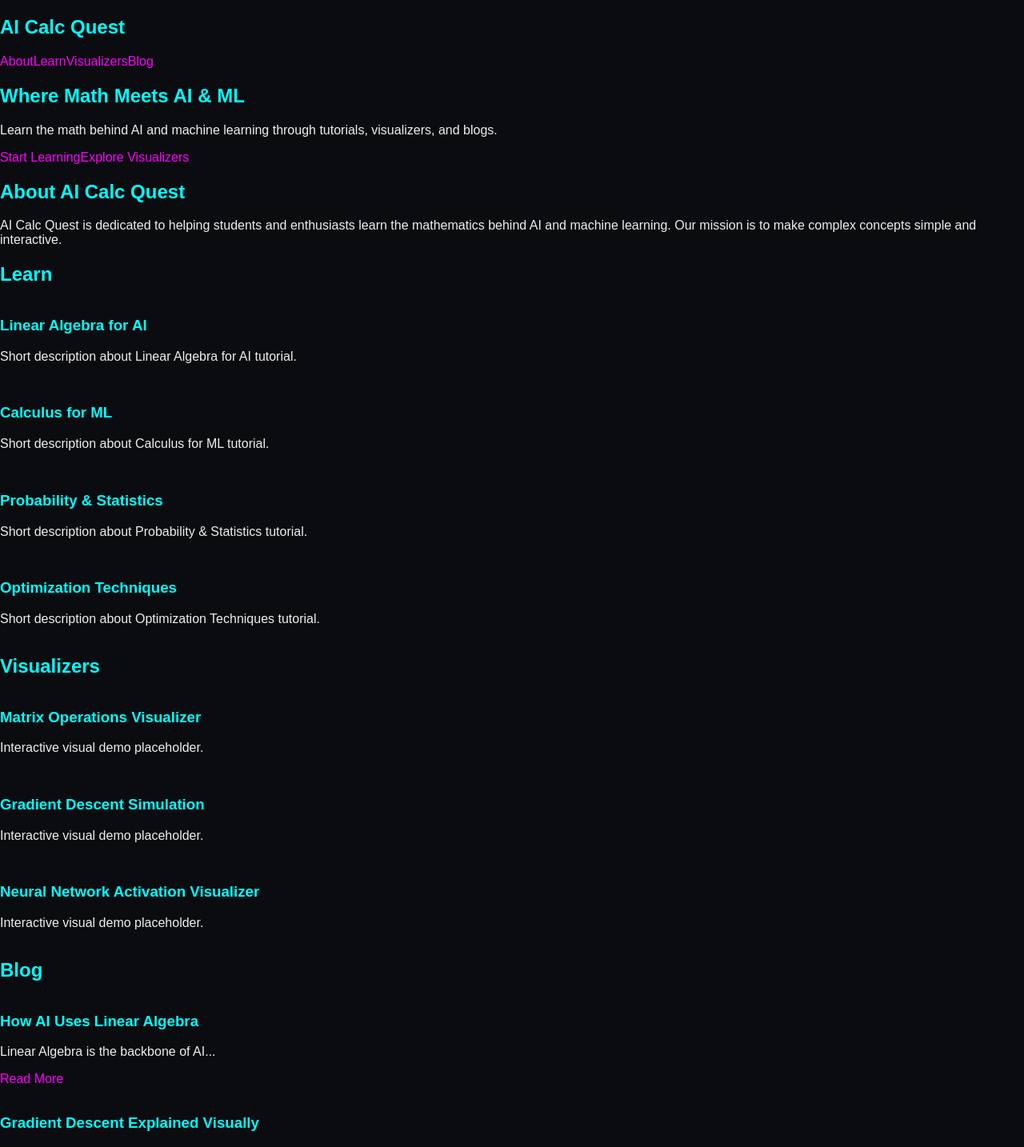
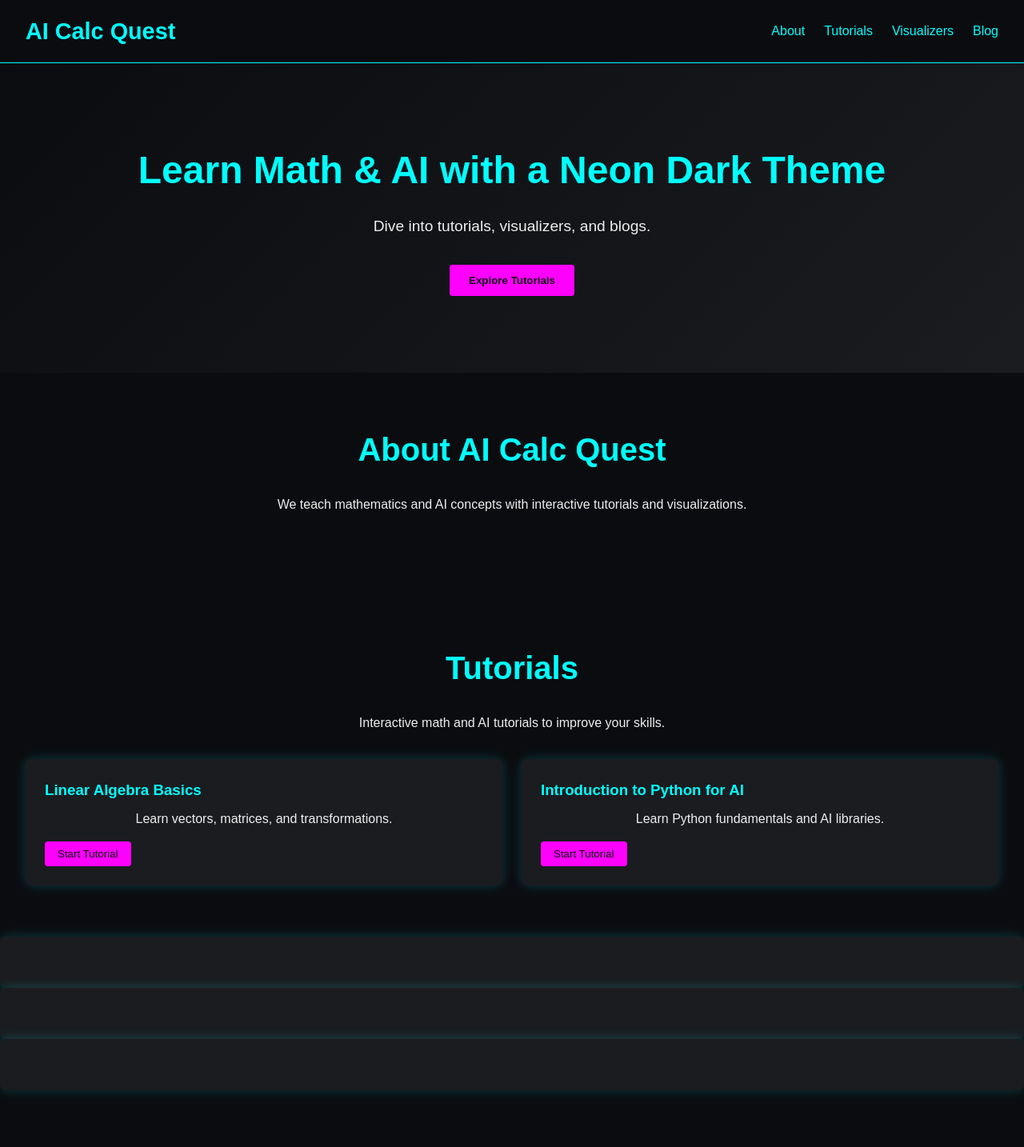
Before and after one commit to dhairyas87/aicalcquest, a React (Vite) app: page / in a window 1280 px wide. Shown: the top 1434 px of the page at 80% size. Built offline with nearby package versions, Linux system fonts and the light colour scheme.

Commit message:
Changes for Publishing Website

```diff
--- a/src/App.jsx
+++ b/src/App.jsx
@@ -1,23 +1,61 @@
-import React from "react";
 import Navbar from "./components/Navbar";
 import Hero from "./components/Hero";
 import About from "./components/About";
 import Tutorials from "./components/Tutorials";
-import Visualizers from "./components/Visualizers";
+
 import Blog from "./components/Blog";
 import Footer from "./components/Footer";
-
+import { tutorialsData } from "./data/tutorials";
+import { blogs } from "./data/blogs";
+import Visualizers from "./components/Visualizers";
+import { visualizersData } from "./data/visualizers"; // <- Make sure this exists
 function App() {
   return (
-    <div className="scroll-smooth">
+    <>
       <Navbar />
+
+      {/* Hero Section */}
       <Hero />
+
+      {/* About Section */}
       <About />
-      <Tutorials />
-      <Visualizers />
-      <Blog />
+
+      {/* Tutorials Section */}
+      <section id="tutorials">
+        <h2>Tutorials</h2>
+        <p>Interactive math and AI tutorials to improve your skills.</p>
+        <div className="grid grid-2">
+          {tutorialsData.map((tut) => (
+            <div key={tut.id} className="card">
+              <h3>{tut.title}</h3>
+              <p>{tut.description}</p>
+              <button>Start Tutorial</button>
+            </div>
+          ))}
+        </div>
+      </section>
+
+      {/* Visualizers Section */}
+      <Visualizers visualizers={visualizersData} />
+
+      {/* Blog Section */}
+      <section id="blog">
+        <h2>Blog & Resources</h2>
+        <p>Stay updated with the latest AI and math insights.</p>
+        <div className="grid grid-2">
+          {blogs.map((b) => (
+            <div key={b.id} className="card">
+              <h3>{b.title}</h3>
+              <p>{b.summary}</p>
+              <a href={b.link}>Read More</a>
+            </div>
+          ))}
+        </div>
+      </section>
+
+      {/* Footer */}
       <Footer />
-    </div>
+    </>
   );
 }
 
--- a/src/components/About.jsx
+++ b/src/components/About.jsx
@@ -1,10 +1,10 @@
 import React from "react";
 
 const About = () => {
-  return (
-    <section id="about" className="py-20 px-8 bg-darkBg text-gray-200">
-      <h2 className="text-4xl font-bold text-neon mb-4">About AI Calc Quest</h2>
-      <p className="max-w-2xl">AI Calc Quest is dedicated to helping students and enthusiasts learn the mathematics behind AI and machine learning. Our mission is to make complex concepts simple and interactive.</p>
+   return (
+    <section id="about" className="about">
+      <h2>About AI Calc Quest</h2>
+      <p>We teach mathematics and AI concepts with interactive tutorials and visualizations.</p>
     </section>
   );
 };
--- a/src/components/Blog.jsx
+++ b/src/components/Blog.jsx
@@ -2,18 +2,15 @@ import React from "react";
 import { blogs } from "../data/blogs";
 
 const Blog = () => {
-  return (
-    <section id="blog" className="py-20 px-8 bg-darkBg text-gray-200">
-      <h2 className="text-4xl font-bold text-neon mb-8">Blog</h2>
-      <div className="grid md:grid-cols-2 gap-6">
-        {blogs.map((post) => (
-          <div key={post.id} className="p-6 border border-gray-700 rounded hover:border-neon transition">
-            <h3 className="text-2xl font-semibold mb-2">{post.title}</h3>
-            <p className="text-gray-400 mb-4">{post.excerpt}</p>
-            <a href={post.link} className="text-neon hover:underline">Read More</a>
-          </div>
-        ))}
-      </div>
+ return (
+    <section id="blog" className="grid grid-2">
+      {blogs.map((b) => (
+        <div key={b.id} className="card">
+          <h3>{b.title}</h3>
+          <p>{b.summary}</p>
+          <a href={b.link}>Read More</a>
+        </div>
+      ))}
     </section>
   );
 };
--- a/src/components/Footer.jsx
+++ b/src/components/Footer.jsx
@@ -1,9 +1,9 @@
 import React from "react";
 
 const Footer = () => {
-  return (
-    <footer className="py-6 px-8 bg-darkBg text-gray-400 text-center border-t border-gray-700">
-      © {new Date().getFullYear()} AI Calc Quest. All rights reserved.
+ return (
+    <footer className="footer">
+      <p>© 2025 AI Calc Quest. All rights reserved.</p>
     </footer>
   );
 };
--- a/src/components/Hero.jsx
+++ b/src/components/Hero.jsx
@@ -1,16 +1,9 @@
-import React from "react";
-
-const Hero = () => {
+export default function Hero() {
   return (
-    <section className="h-screen flex flex-col justify-center items-center text-center px-4 bg-darkBg">
-      <h1 className="text-5xl md:text-6xl font-bold text-neon mb-4">Where Math Meets AI & ML</h1>
-      <p className="text-gray-300 max-w-xl mb-6">Learn the math behind AI and machine learning through tutorials, visualizers, and blogs.</p>
-      <div className="space-x-4">
-        <a href="#tutorials" className="px-6 py-3 bg-neonPink text-darkBg font-semibold rounded hover:bg-pink-500 transition">Start Learning</a>
-        <a href="#visualizers" className="px-6 py-3 border border-neon text-neon rounded hover:bg-neon hover:text-darkBg transition">Explore Visualizers</a>
-      </div>
+    <section className="hero">
+      <h1>Learn Math & AI with a Neon Dark Theme</h1>
+      <p>Dive into tutorials, visualizers, and blogs.</p>
+      <button>Explore Tutorials</button>
     </section>
   );
-};
-
-export default Hero;
+}
--- a/src/components/Navbar.jsx
+++ b/src/components/Navbar.jsx
@@ -1,17 +1,15 @@
 import React from "react";
 
-const Navbar = () => {
+export default function Navbar() {
   return (
-    <nav className="w-full py-4 px-8 flex justify-between items-center bg-darkBg fixed top-0 z-50">
-      <h1 className="text-neon text-2xl font-bold">AI Calc Quest</h1>
-      <div className="space-x-6 text-gray-300">
-        <a href="#about" className="hover:text-neon">About</a>
-        <a href="#tutorials" className="hover:text-neon">Learn</a>
-        <a href="#visualizers" className="hover:text-neon">Visualizers</a>
-        <a href="#blog" className="hover:text-neon">Blog</a>
-      </div>
+    <nav className="navbar">
+      <div className="logo">AI Calc Quest</div>
+      <ul className="nav-links">
+        <li><a href="#about">About</a></li>
+        <li><a href="#tutorials">Tutorials</a></li>
+        <li><a href="#visualizers">Visualizers</a></li>
+        <li><a href="#blog">Blog</a></li>
+      </ul>
     </nav>
   );
-};
-
-export default Navbar;
+}
--- a/src/components/Visualizers.jsx
+++ b/src/components/Visualizers.jsx
@@ -7,18 +7,15 @@ const visualizers = [
 ];
 
 const Visualizers = () => {
-  return (
-    <section id="visualizers" className="py-20 px-8 bg-darkBg text-gray-200">
-      <h2 className="text-4xl font-bold text-neon mb-8">Visualizers</h2>
-      <div className="grid md:grid-cols-2 gap-6">
-        {visualizers.map((item, idx) => (
-          <div key={idx} className="p-6 border border-gray-700 rounded hover:border-neon transition">
-            <h3 className="text-2xl font-semibold mb-2">{item}</h3>
-            <p className="text-gray-400">Interactive visual demo placeholder.</p>
-          </div>
-        ))}
-      </div>
-    </section>
+ return (
+    <>
+      {visualizers.map((v) => (
+        <div key={v.id} className="card">
+          <h3>{v.title}</h3>
+          <p>{v.description}</p>
+        </div>
+      ))}
+    </>
   );
 };
 
--- /dev/null
+++ b/src/data/tutorials.js
@@ -0,0 +1,14 @@
+// src/data/tutorials.js
+export const tutorialsData = [
+  {
+    id: 1,
+    title: "Linear Algebra Basics",
+    description: "Learn vectors, matrices, and transformations."
+  },
+  {
+    id: 2,
+    title: "Introduction to Python for AI",
+    description: "Learn Python fundamentals and AI libraries."
+  },
+  // Add more tutorials as needed
+];
--- /dev/null
+++ b/src/data/visualizers.js
@@ -0,0 +1,13 @@
+// src/data/visualizers.js
+export const visualizersData = [
+  {
+    id: 1,
+    title: "Matrix Visualizer",
+    description: "Visualize matrices and transformations interactively."
+  },
+  {
+    id: 2,
+    title: "AI Algorithm Flow",
+    description: "See how AI algorithms process data step by step."
+  }
+];
--- a/src/index.css
+++ b/src/index.css
@@ -1,28 +1,162 @@
-/* src/index.css */
-
+/* =========================
+   Variables & Base
+========================= */
 :root {
   --dark-bg: #0B0C10;
+  --card-bg: #1B1C20;
   --neon: #00FFFF;
   --neon-pink: #FF00FF;
   --text-color: #EEEEEE;
 }
 
+* {
+  box-sizing: border-box;
+  margin: 0;
+  padding: 0;
+}
+
 body {
-  margin: 0;
   font-family: 'Arial', sans-serif;
   background-color: var(--dark-bg);
   color: var(--text-color);
+  line-height: 1.6;
 }
 
-h1, h2, h3, h4, h5, h6 {
+/* =========================
+   Navbar
+========================= */
+.navbar {
+  display: flex;
+  justify-content: space-between;
+  align-items: center;
+  padding: 1rem 2rem;
+  background-color: var(--dark-bg);
+  border-bottom: 1px solid var(--neon);
+}
+
+.logo {
+  font-size: 1.8rem;
+  font-weight: bold;
   color: var(--neon);
 }
 
-a {
+.nav-links {
+  list-style: none;
+  display: flex;
+  gap: 1.5rem;
+}
+
+.nav-links a {
+  color: var(--neon);
+  text-decoration: none;
+  transition: 0.2s;
+}
+
+.nav-links a:hover {
+  color: var(--neon-pink);
+}
+
+/* =========================
+   Hero Section
+========================= */
+.hero {
+  text-align: center;
+  padding: 6rem 2rem;
+  background: linear-gradient(135deg, #0B0C10 0%, #1B1C20 100%);
+}
+
+.hero h1 {
+  color: var(--neon);
+  font-size: 3rem;
+  margin-bottom: 1rem;
+}
+
+.hero p {
+  color: var(--text-color);
+  margin-bottom: 2rem;
+  font-size: 1.2rem;
+}
+
+.hero button {
+  background-color: var(--neon-pink);
+  color: var(--dark-bg);
+  padding: 0.75rem 1.5rem;
+  border: none;
+  border-radius: 0.25rem;
+  font-weight: bold;
+  cursor: pointer;
+  transition: 0.2s;
+}
+
+.hero button:hover {
+  opacity: 0.85;
+}
+
+/* =========================
+   Sections (About / Tutorials / Visualizers / Blog)
+========================= */
+section {
+  padding: 4rem 2rem;
+}
+
+section h2 {
+  color: var(--neon);
+  font-size: 2.5rem;
+  margin-bottom: 1.5rem;
+  text-align: center;
+}
+
+section p {
+  color: var(--text-color);
+  max-width: 700px;
+  margin: 0 auto 2rem auto;
+  text-align: center;
+}
+
+/* =========================
+   Grid & Card Layout
+========================= */
+.grid {
+  display: grid;
+  gap: 1.5rem;
+}
+
+.grid-2 {
+  grid-template-columns: repeat(auto-fit, minmax(300px, 1fr));
+}
+
+.card {
+  background-color: var(--card-bg);
+  padding: 1.5rem;
+  border-radius: 0.5rem;
+  box-shadow: 0 0 15px rgba(0, 255, 255, 0.2);
+  transition: 0.3s;
+}
+
+.card h3 {
+  color: var(--neon);
+  margin-bottom: 0.5rem;
+}
+
+.card p {
+  color: var(--text-color);
+  margin-bottom: 1rem;
+}
+
+.card a {
   color: var(--neon-pink);
   text-decoration: none;
+  font-weight: bold;
 }
 
+.card:hover {
+  transform: translateY(-5px);
+  box-shadow: 0 0 20px rgba(0, 255, 255, 0.4);
+}
+
+/* =========================
+   Buttons
+========================= */
 button {
   background-color: var(--neon-pink);
   color: var(--dark-bg);
@@ -30,26 +164,45 @@ button {
   padding: 0.5rem 1rem;
   border-radius: 0.25rem;
   cursor: pointer;
+  transition: 0.2s;
 }
 
 button:hover {
-  opacity: 0.8;
+  opacity: 0.85;
 }
 
-/* Card / container styles */
-.card {
-  background-color: #1B1C20; /* slightly lighter than bg */
-  padding: 1rem;
-  border-radius: 0.5rem;
-  box-shadow: 0 0 10px rgba(0, 255, 255, 0.2);
-  margin-bottom: 1rem;
+/* =========================
+   Footer
+========================= */
+.footer {
+  padding: 2rem;
+  text-align: center;
+  background-color: var(--dark-bg);
+  border-top: 1px solid var(--neon);
+  color: var(--neon);
+  font-size: 0.9rem;
 }
 
-.grid {
-  display: grid;
-  gap: 1rem;
+/* =========================
+   Utilities
+========================= */
+.text-neon {
+  color: var(--neon);
 }
 
-.grid-2 {
-  grid-template-columns: 1fr 1fr;
+.bg-dark {
+  background-color: var(--dark-bg);
 }
+
+.bg-neon {
+  background-color: var(--neon);
+}
+
+a {
+  color: var(--neon);
+  transition: 0.2s;
+}
+
+a:hover {
+  color: var(--neon-pink);
+}
```
